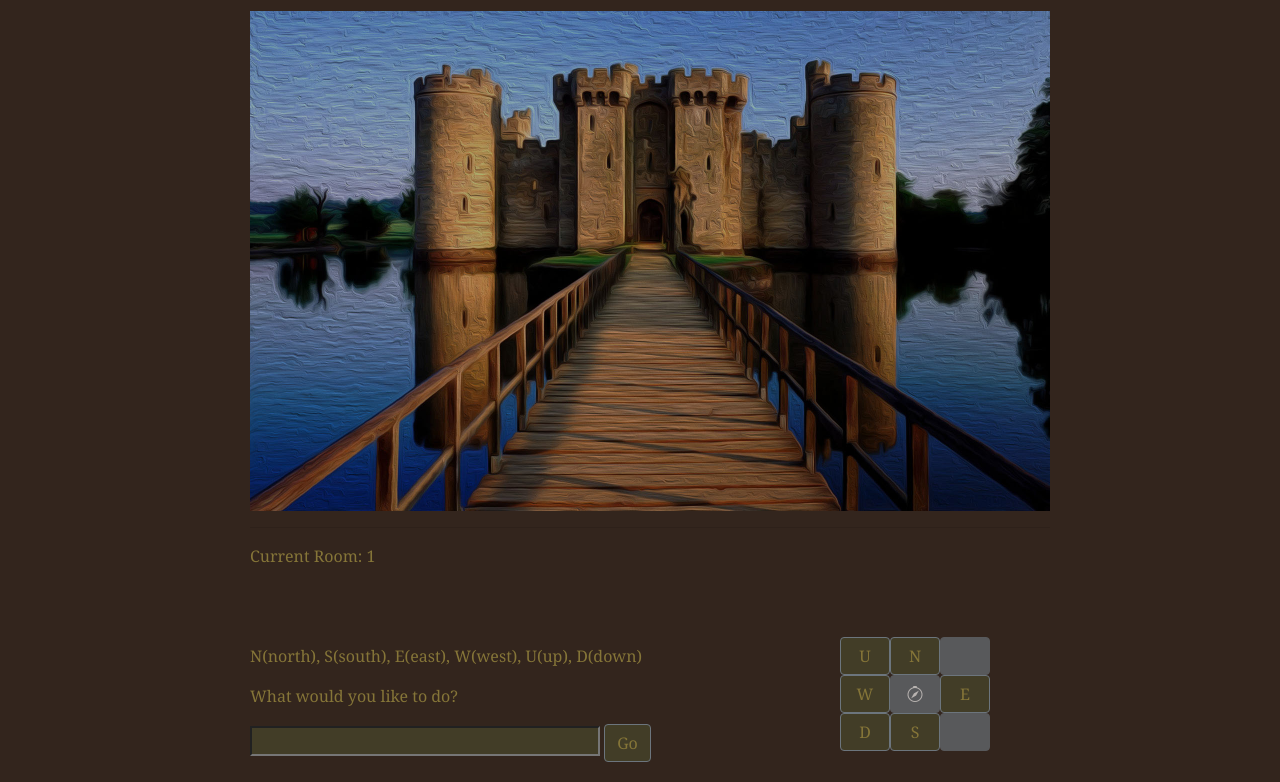
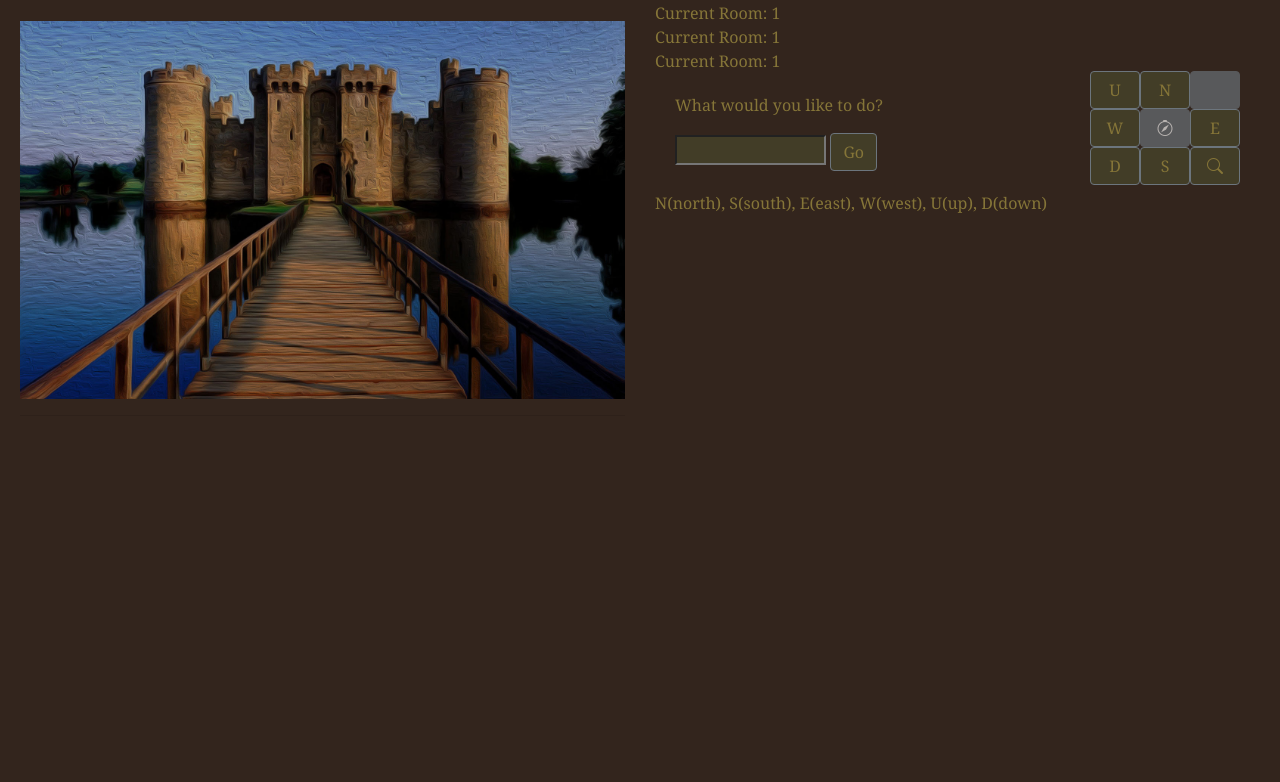
Before and after one commit to grahamsprague/adventure-interface, a plain HTML site: page static/adventure.html in a window 1280 px wide. Shown: the part 87-869 px from the top of the page. After the commit the page ends 800 px from the top, so only its background shows below. Drawn offline with nearby package versions, Linux system fonts and the light colour scheme; no server answers.

Commit message:
added columns to interface

```diff
--- a/static/adventure.html
+++ b/static/adventure.html
@@ -17,24 +17,30 @@
 
 </head>
 <body>
-    <div class="container">
+
+
+
+
         <div class="header">
             <h1>Adventure Maze</h1>
         </div>
 
-
+        <div class="row">
+            <div class="col">
                 <div class="display">
                     <img src="img/castle_mockup.jpg" alt="" id="room-image" class="room-image" />
                     <hr />
-            <div class="" id="room_info">
-                <p id="status">Current Room: 1</p>
-            </div>
                 </div>
                 <div class="inventory">
                 </div>
+            </div>
+            <div class="col">
+                <div id="room_name">Current Room: 1</div>
+                <div id="short_desc">Current Room: 1</div>
+                <div id="long_desc">Current Room: 1</div>
                 <div class="controls">
                     <div class="manual-control">
-                <p id="legend" >N(north), S(south), E(east), W(west), U(up), D(down)</p>
+
                         <p id="talk-back">What would you like to do?</p>
                         <input type="text" name="command" id="command" value="" />
                         <button class="btn btn-secondary" name="go" id="go">Go</button>
@@ -55,16 +61,17 @@
                         <div class="row">
                             <button class="btn btn-secondary direction-button " data-dir="D">D</button>
                             <button class="btn btn-secondary direction-button " data-dir="S">S</button>
-                    <button class="btn btn-secondary direction-button disabled" data-dir=""></button>
+                            <button class="btn btn-secondary direction-button bi bi-search" data-dir=""></button>
                         </div>
 
+                    </div>
+                </div>
+                <p id="legend" >N(north), S(south), E(east), W(west), U(up), D(down)</p>
             </div>
         </div>
 
 
 
-    </div>
-
 
 </body>
 </html>
--- a/static/main.css
+++ b/static/main.css
@@ -10,38 +10,38 @@ body{
 }
 
 .container{
-    width: 850px;
+    width: 80%;
 }
 
 .room-image{
-    width: 800px;
+    width: 100%;
 }
 
 .display{
-    width: 820px;
+    width: 100%;
     padding: 10px;
     margin: 10px;
 }
 
 .inventory{
-    width: 575px;
+    width: 80%;
     padding: 10px;
     margin: 10px;
 }
 
 .controls{
-    width: 800px;
+    width: 100%;
     padding: 10px;
     margin: 10px;
 }
 
 .manual-control{
-    width: 500px;
+    width: 50%;
 
 }
 
 #command{
-    width: 350px;
+    width: 50%;
     background:rgb(66, 61, 39);
     color: rgb(155, 133, 89);
 }
@@ -51,7 +51,8 @@ body{
 .direction{
     width: 175px;
     float: right;
-    margin-top: -125px;
+    margin-top: -100px;
+    margin-left: 50px;
 }
 
 .direction-button{
--- a/static/main.js
+++ b/static/main.js
@@ -55,12 +55,9 @@ $(function(){
                 var image = my_json.image;
 
                 $('#room-image').attr('src', 'img/'+image);
-                $('#room_info').html(
-                    '<p>Room Name: ' + name + '</p>' +
-                    '<p>Short Description: ' + short_desc + '</p>' +
-                    '<p>Long Description: ' + long_desc + '</p>'
-
-                );
+                $('#room_name').html('<p>Room Name: ' + name + '</p>');
+                $('#short_desc').html('<p>Short Desc: ' + short_desc + '</p>');
+                $('#long_desc').html('<p>Long Desc: ' + long_desc + '</p>');
 
             }
         });
```
Also changed, not shown: static/img/chessboard.jpg (added), 2 other files. Lines whose indentation alone changed are shown as unchanged.
